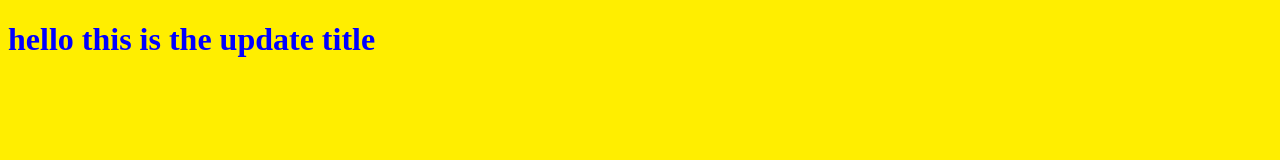
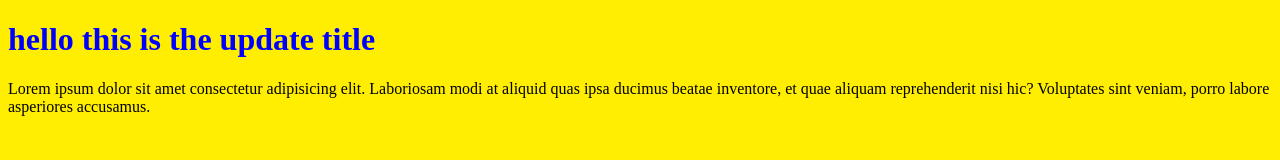
Before and after one commit to Lahcen-Ajerod/myproject, a plain HTML site: page index.html in a window 1280 px wide. Drawn offline with Linux system fonts and the light colour scheme.

Commit message:
add a p tag

```diff
--- a/index.html
+++ b/index.html
@@ -10,6 +10,9 @@
 
 <body>
     <h1>hello this is the update title</h1>
+    <p>Lorem ipsum dolor sit amet consectetur adipisicing elit. Laboriosam modi at aliquid quas ipsa ducimus beatae
+        inventore, et quae aliquam reprehenderit nisi hic? Voluptates sint veniam, porro labore asperiores accusamus.
+    </p>
     <script src="app.js"></script>
 </body>
 
```
